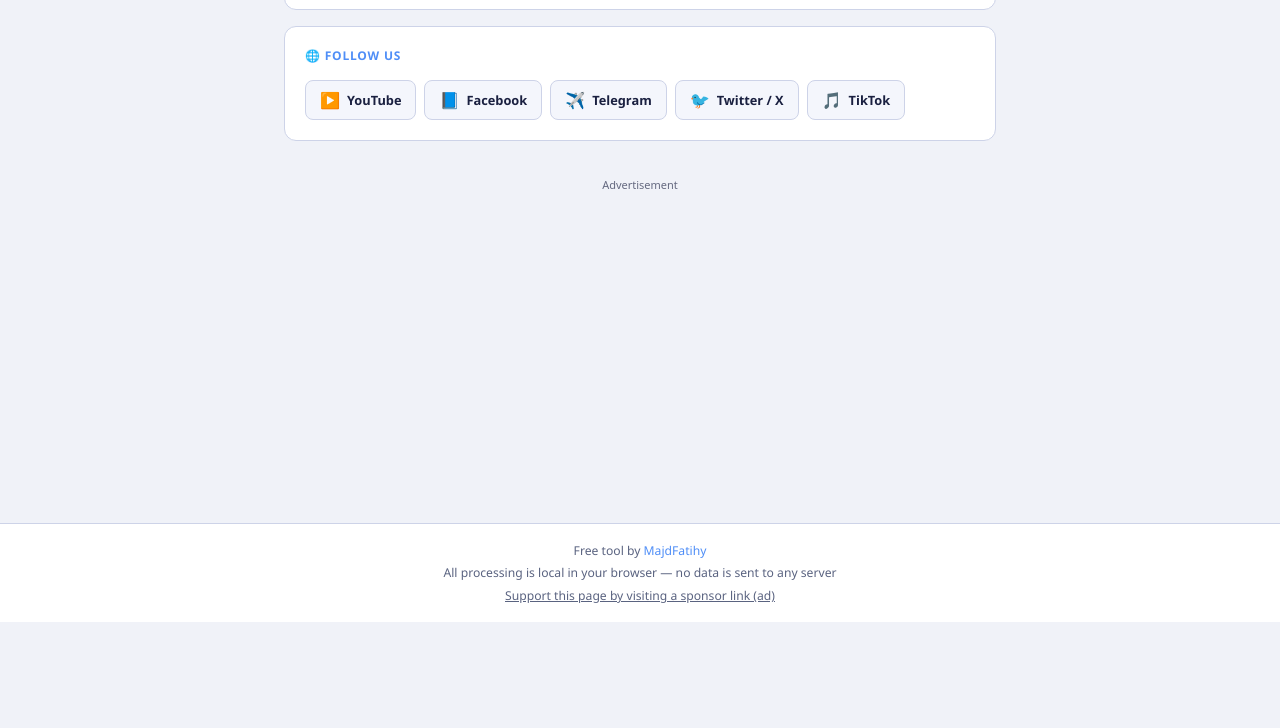
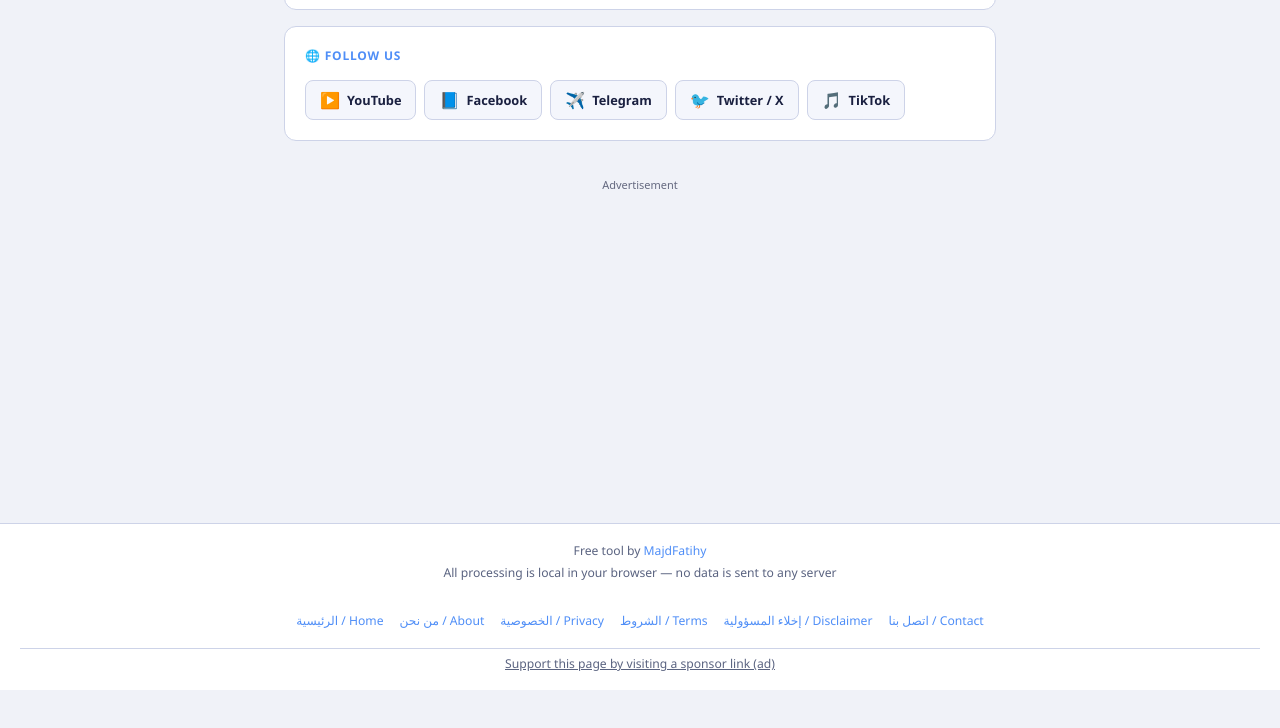
Before and after one commit to majdfatihy/shareit-safebox-tool, a plain HTML site: page index.html in a window 1280 px wide. Shown: the part 2167-2895 px from the top of the page. Before the commit the page ends 2869 px from the top, so only its background shows below. Drawn offline with nearby package versions, Linux system fonts and the light colour scheme.

Commit message:
Navigation: unify central home and legal links without altering application logic

```diff
--- a/index.html
+++ b/index.html
@@ -485,6 +485,14 @@ footer a{color:var(--ac);text-decoration:none}
 <footer>
   <p id="ft1">أداة مجانية بواسطة <a href="https://youtube.com/@MajdFatihy" target="_blank" rel="noopener">MajdFatihy</a></p>
   <p style="margin-top:5px" id="ft2">جميع العمليات محلية في متصفحك — لا يُرسل أي بيان لأي سيرفر</p>
+  <nav aria-label="روابط الموقع والسياسات" style="display:flex;flex-wrap:wrap;justify-content:center;gap:8px 16px;margin-top:14px;line-height:1.7">
+    <a href="https://dev.majdfatihy.com/">الرئيسية / Home</a>
+    <a href="https://dev.majdfatihy.com/about.html">من نحن / About</a>
+    <a href="https://dev.majdfatihy.com/privacy.html">الخصوصية / Privacy</a>
+    <a href="https://dev.majdfatihy.com/terms.html">الشروط / Terms</a>
+    <a href="https://dev.majdfatihy.com/disclaimer.html">إخلاء المسؤولية / Disclaimer</a>
+    <a href="https://dev.majdfatihy.com/contact.html">اتصل بنا / Contact</a>
+  </nav>
 </footer>
 
 <!-- زر الهدية -->
```
